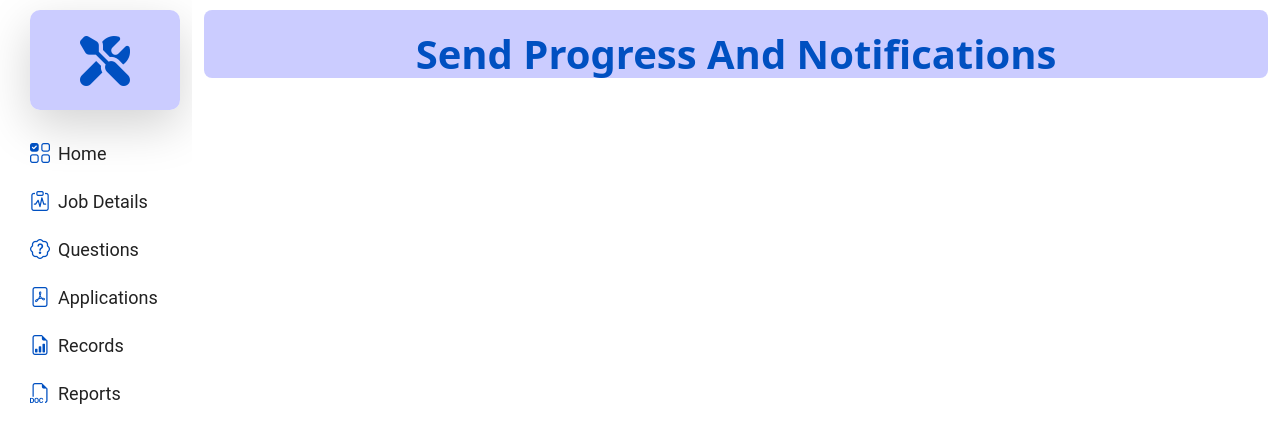
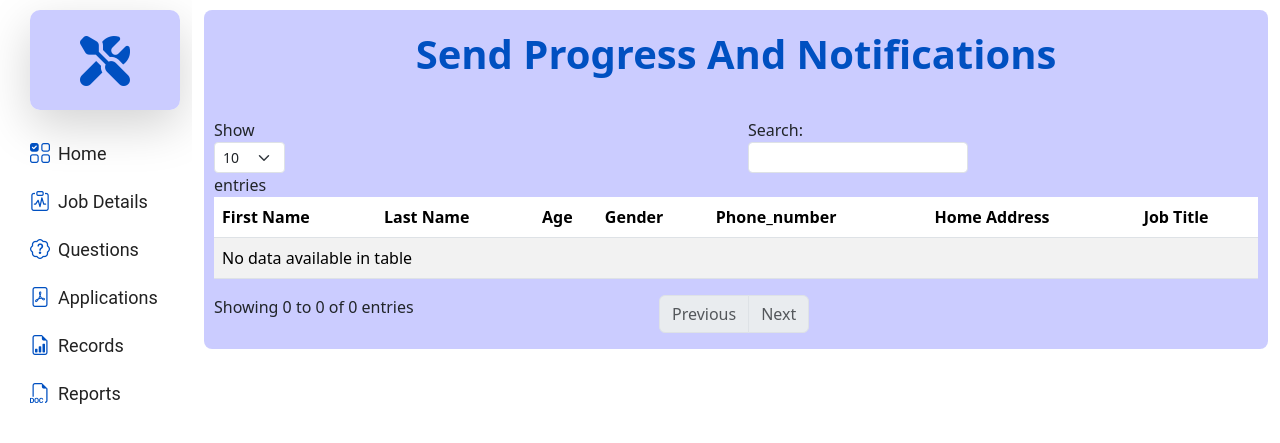
Before and after one commit to martin265/SmartWayConstructionProject, a PHP site: page /administrator_report.php in a window 1280 px wide. Shown: the top 443 px of the page. Run offline with PHP 8.4, Linux system fonts and the light colour scheme; the visitor is signed in with stand-in values (Sample User, id 1); data that the repository does not hold is empty; some libraries are stand-ins or nearby versions.

Commit message:
chaning the tables

```diff
--- a/administrator_report.php
+++ b/administrator_report.php
@@ -42,8 +42,42 @@
                                 <h1>send progress and notifications</h1>
                             </div>
                             <!-- ============ the table for the applicants here ======= // -->
-                            <div class="applicants-table">
+                            <div class="all-available-applications">
+                                <div class="all-available-applicants-table">
+                                    <table id="applicant-details" class="table table-striped">
+                                        <thead>
+                                            <tr>
+                                                <th scope="col" class="text-capitalize">first name</th>
+                                                <th scope="col" class="text-capitalize">last name</th>
+                                                <th scope="col" class="text-capitalize">age</th>
+                                                <th scope="col" class="text-capitalize">gender</th>
+                                                <th scope="col" class="text-capitalize">phone_number</th>
+                                                <th scope="col" class="text-capitalize">home address</th>
+                                                <th scope="col" class="text-capitalize">job title</th>
+                                            </tr>
+                                        </thead>
+                                        <tbody>
+                                            <!-- ============== looping through the results here ====== -->
+                                            <?php if ($all_results): ?>
+                                                <?php foreach($all_results as $single_record) {?>
+                                                    <tr>
+                                                        <td><?php echo($single_record["first_name"]); ?></td>
+                                                        <td><?php echo($single_record["last_name"]); ?></td>
+                                                        <td><?php echo($single_record["age"]); ?></td>
+                                                        <td><?php echo($single_record["gender"]); ?></td>
+                                                        <td><?php echo($single_record["phone_number"]); ?></td>
+                                                        <td><?php echo($single_record["home_address"]); ?></td>
+                                                        <td><?php echo($single_record["job_title"]); ?></td>
+                                                        <!-- ============ for the button here -->
+                                                    </tr>
 
+                                                <?php }?>
+                                            <?php else: ?>
+
+                                            <?php endif; ?>
+                                        </tbody>
+                                    </table>
+                                </div>
                             </div>
 
                         </div>
--- a/styles/style.css
+++ b/styles/style.css
@@ -542,3 +542,9 @@
     color: #0050C1;
     font-weight: bold;
 }
+
+.administrator-reports-page .all-available-applications .all-available-applicants-table{
+    margin-right: 10px;
+    margin-left: 10px;
+    margin-top: 40px;
+}
```
